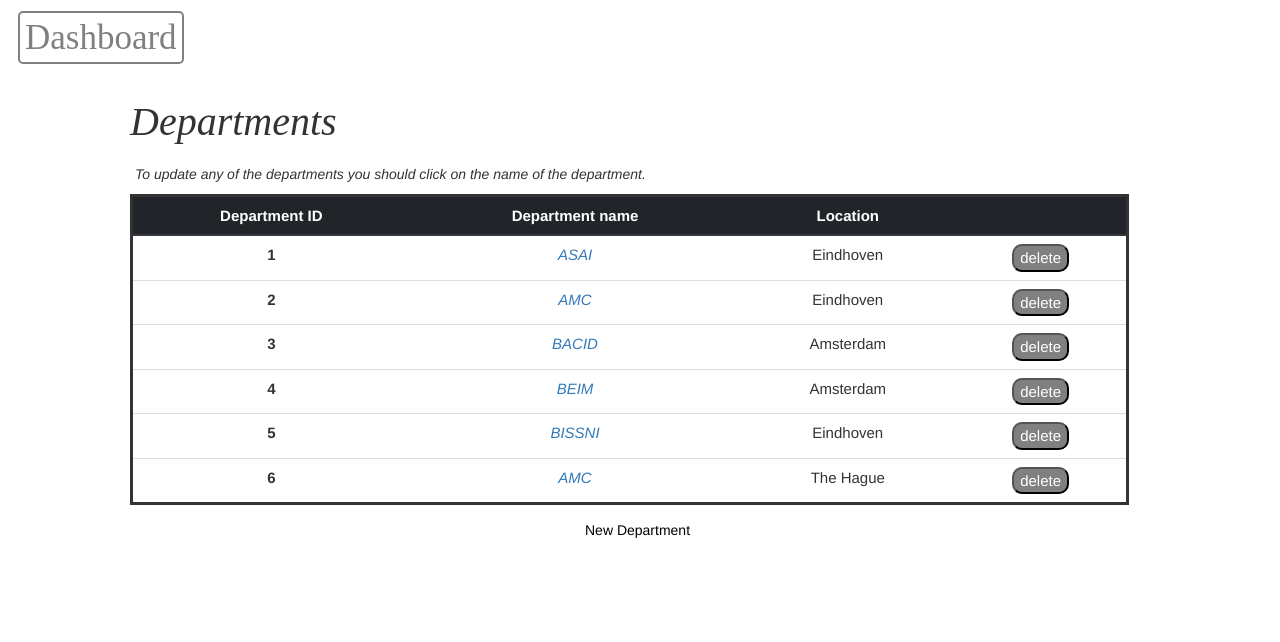
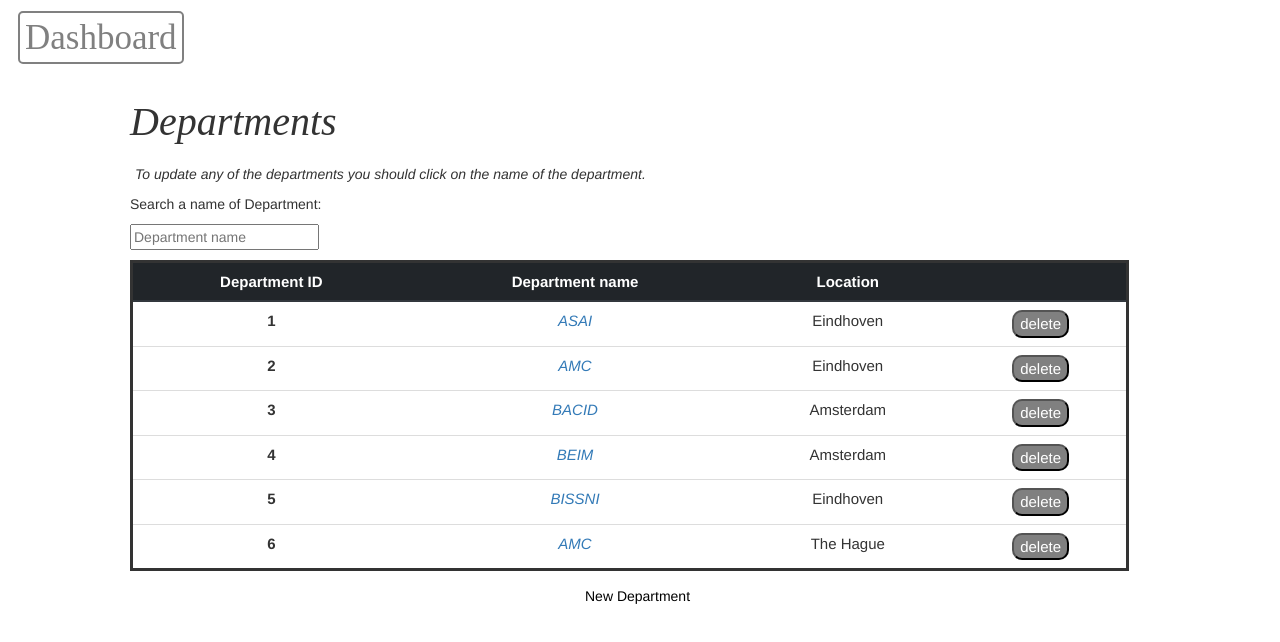
Before and after one commit to GalinKarafiziev/AngularProject, an Angular app in the folder angular-project/: page /departments in a window 1280 px wide. Shown: the top 642 px of the page. Built offline with nearby package versions, Linux system fonts and the light colour scheme.

Commit message:
searchbox Departments

```diff
--- a/angular-project/src/app/app.module.ts
+++ b/angular-project/src/app/app.module.ts
@@ -18,7 +18,7 @@ import { DepartmentDetailComponent } from './department-detail/department-detail
 import { AddDepartmentComponent } from './add-department/add-department.component';
 import { DashboardComponent } from './dashboard/dashboard.component';
 import { AddTaskComponent } from './add-task/add-task.component';
-
+import {DepFilterPipe } from  './departments/dep-filter.pipe';
 
 @NgModule({
    imports: [
@@ -38,7 +38,8 @@ import { AddTaskComponent } from './add-task/add-task.component';
     DepartmentDetailComponent,
     AddDepartmentComponent,
     DashboardComponent,
-    AddTaskComponent
+    AddTaskComponent,
+    DepFilterPipe
   ],
   providers: [TodoService],
   bootstrap: [AppComponent]
--- /dev/null
+++ b/angular-project/src/app/departments/dep-filter.pipe.ts
@@ -0,0 +1,13 @@
+import  { PipeTransform,Pipe} from '@angular/core';
+import { Department } from '../department';
+@Pipe({
+  name: 'depfilter'
+})
+export class DepFilterPipe implements PipeTransform {
+  transform(departments:Department[],searchDep:string):Department[] {
+    if(!departments|| !searchDep){
+      return departments;
+    }
+    return departments.filter(department=>department.name.toLowerCase().indexOf(searchDep.toLowerCase())!==-1)
+  }
+}
--- a/angular-project/src/app/departments/departments.component.css
+++ b/angular-project/src/app/departments/departments.component.css
@@ -53,3 +53,6 @@ th, td {
 
 	margin-left: 470px;
 }
+.searchDep{
+	margin-left: 15px;
+}
--- a/angular-project/src/app/departments/departments.component.html
+++ b/angular-project/src/app/departments/departments.component.html
@@ -1,19 +1,22 @@
 
-<div class="container">
+<div  class="container">
 <h2> Departments </h2>
 <p class="info"> To update any of the departments you should click on the name of the department.</p>
-
+<div class="searchDep">
+<p class="search">Search a name of Department:</p>
+<input [(ngModel)]="searchDep" placeholder="Department name">
+</div>
 <table class="table">
   <thead class="thead-dark">
     <tr>
-      <th scope="col"> Department ID</th>
+      <th scope="col">Department ID</th>
       <th scope="col">Department name</th>
       <th scope="col">Location</th>
       <th scope="col"></th>
     </tr>
   </thead>
   <tbody>
-    <tr *ngFor="let department of departments">
+    <tr *ngFor="let department of departments | depfilter : searchDep">
       <th scope="row">{{ department.id}}</th>
       <td><a class="link" routerLink="/Depdetail/{{department.id}}">{{ department.name }}</a></td>
       <td>{{ department.location }}</td>
@@ -25,6 +28,8 @@
   </tbody>
 </table>
 
+
+
   <a class="adddepartment" routerLink="/addDept"> New Department </a>
 
 </div>
--- a/angular-project/src/app/departments/departments.component.ts
+++ b/angular-project/src/app/departments/departments.component.ts
@@ -11,7 +11,7 @@ import { DepartmentService } from '../department.service';
 export class DepartmentsComponent implements OnInit {
 
   departments: Department[];
-
+  searchDep: string;
 
   constructor(private departmentService: DepartmentService) { }
 
```
